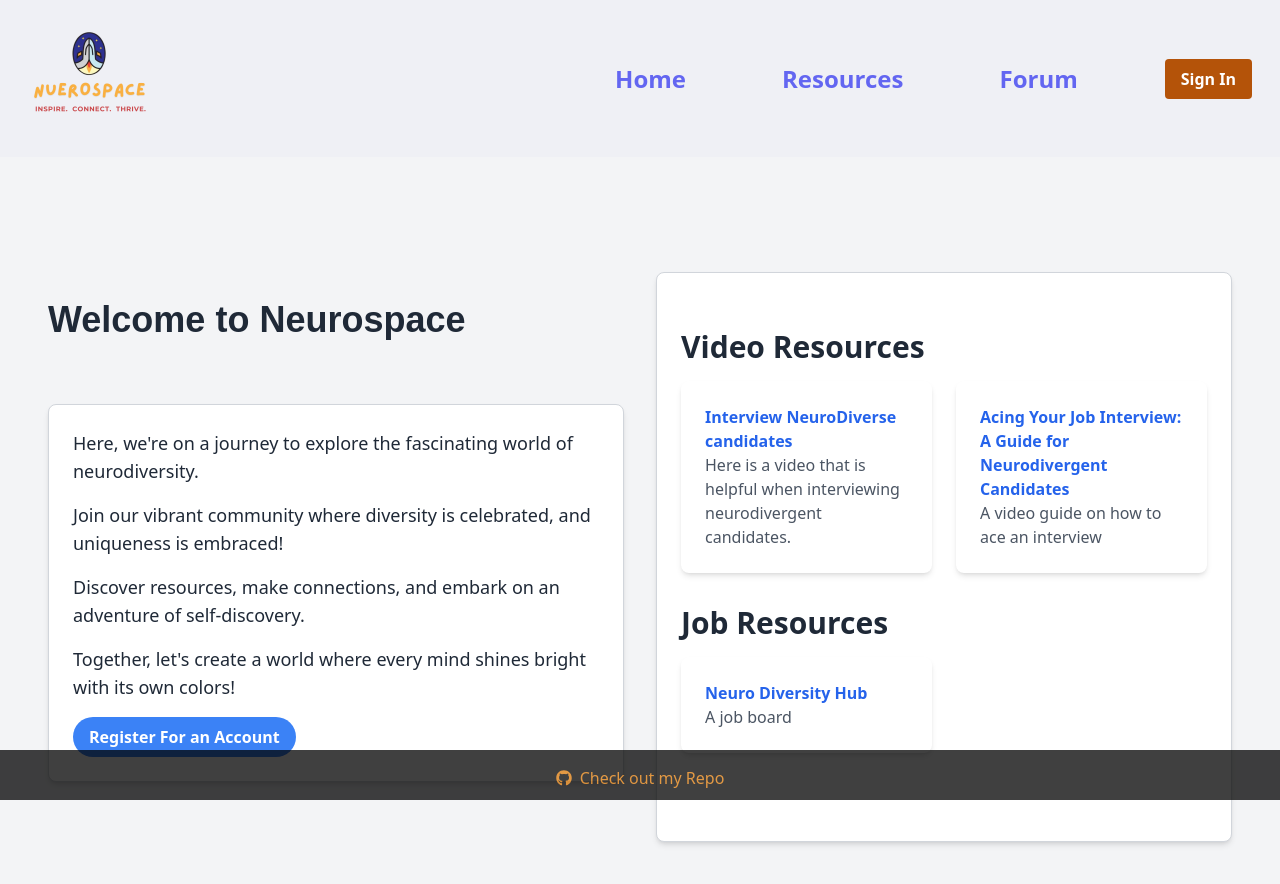
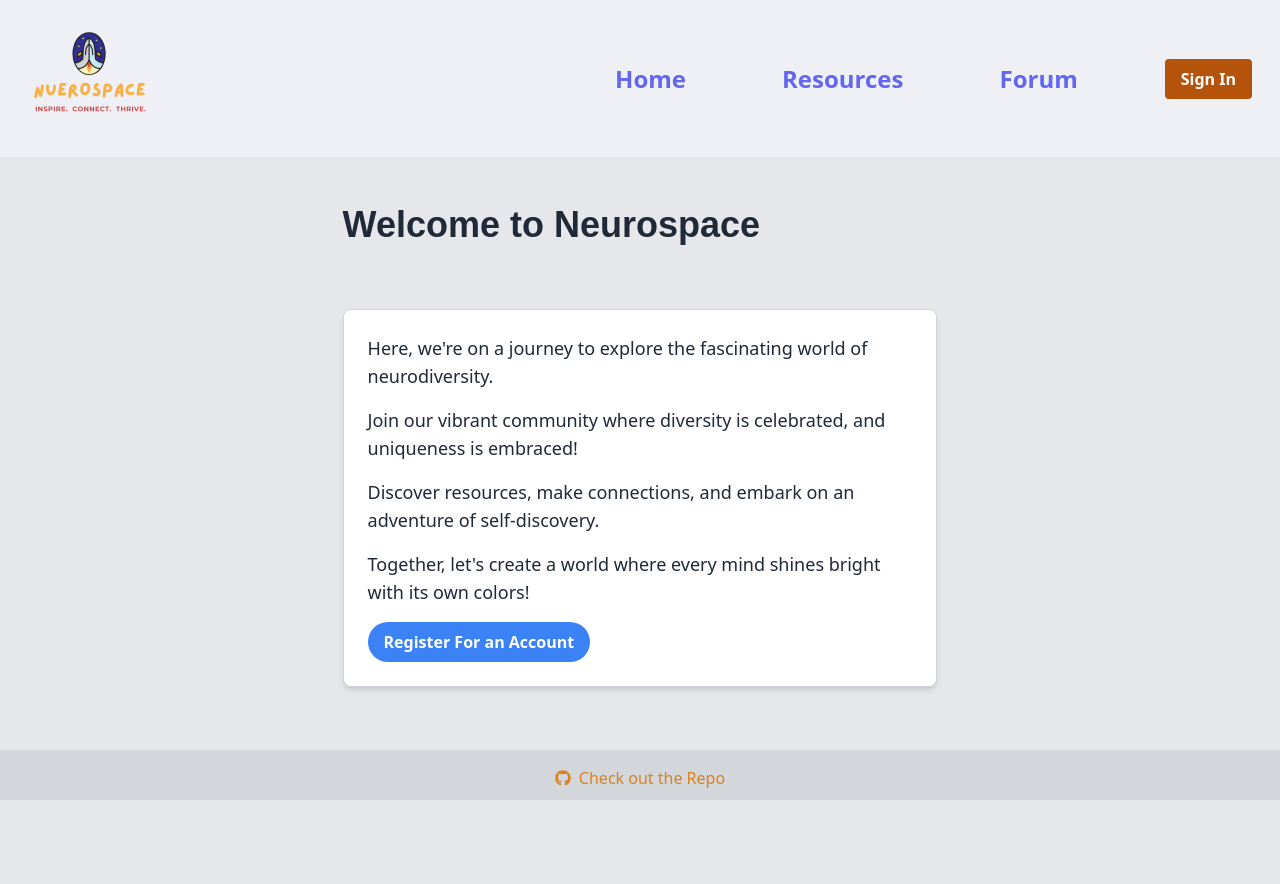
Before and after one commit to MonBoza/NeuroSpace, a React (Vite) app in the folder frontend/: page / in a window 1280 px wide. Shown: the top 884 px of the page. Built offline with nearby package versions, Linux system fonts and the light colour scheme; a web font is replaced by a local one.

Commit message:
update Footer and Add About Component

```diff
--- /dev/null
+++ b/frontend/src/Components/About.jsx
@@ -0,0 +1,22 @@
+const About = () => {
+  return(
+<>
+<div className="min-h-screen flex flex-col justify-between items-center bg-gray-200 p-8">
+  <div className="p-4">
+    <h1 className="text-3xl font-bold mb-8">About NeuroSpace</h1>
+    <div className="max-w-prose mx-auto text-left py-8">
+      <div className="bg-white rounded-lg shadow-md p-6 border border-gray-300">
+        <p className="text-lg mb-4 text-gray-800">
+        Neurospace was born from the essence of Timothy, Ethan, and Parker, embodying the very spirit of their being. These remarkable individuals serve as shining examples, embodying qualities we should all aspire to emulate.
+        </p>
+
+      </div>
+    </div>
+  </div>
+</div>
+
+</>
+  )
+};
+
+export default About;
--- a/frontend/src/Components/Footer.jsx
+++ b/frontend/src/Components/Footer.jsx
@@ -3,10 +3,10 @@ import { FaGithub } from 'react-icons/fa';
 
 const Footer = () => {
   return (
-    <footer className="position:absolute border-radius-10px bg-black opacity-75 p-4 text-center">
+    <footer className="position:absolute border-radius-10px bg-gray-300 opacity-90 p-4 text-center">
       <a href="https://github.com/MonBoza/NueroSpace.git" target="_blank"className="text-amber-600 flex items-center justify-center">
         <FaGithub className="mr-2" />
-        Check out my Repo
+        Check out the Repo
       </a>
     </footer>
   );
--- a/frontend/src/Components/Home.jsx
+++ b/frontend/src/Components/Home.jsx
@@ -10,26 +10,14 @@ const Home = () => {
 
   const navigate = useNavigate();
   const handleRegister = () => {
-    window.location.href = "/Register";
-  };
-  const handleSignOut = () => {
-    localStorage.removeItem("token");
-    localStorage.removeItem("username");
-
-    setToken("");
-    setUserName("");
-    setIsAuthenticated(false);
-    navigate("/");
+    navigate('/register');
   };
 
-  const handleSignIn = () => {
-    window.location.href = "/SignIn";
-  };
 
   return (
     <>
-      <div className="min-h-screen flex flex-col lg:flex-row justify-between items-center bg-gray-100 p-8">
-        <div className="lg:w-1/2 p-4">
+      <div className="min-h-screen flex flex-col justify-between items-center bg-gray-200 p-8">
+        <div className=" p-4 ">
           <h1 className="text-4xl font-bold mb-8 text-gray-800">
             Welcome to Neurospace
           </h1>
@@ -60,11 +48,6 @@ const Home = () => {
             </div>
           </div>
         </div>
-        <div className="lg:w-1/2 lg:h-auto p-4">
-          <div className="bg-white rounded-lg shadow-md p-6 border border-gray-300">
-            <Resource />
-          </div>
-        </div>
       </div>
     </>
   );
```
